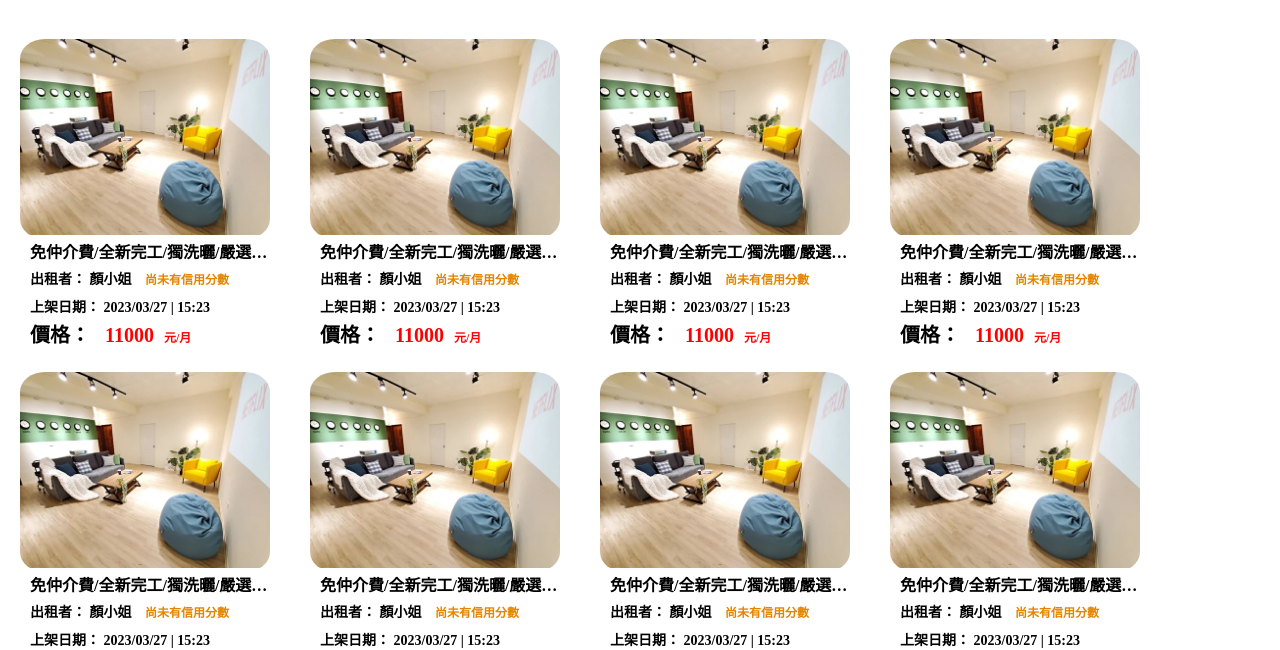
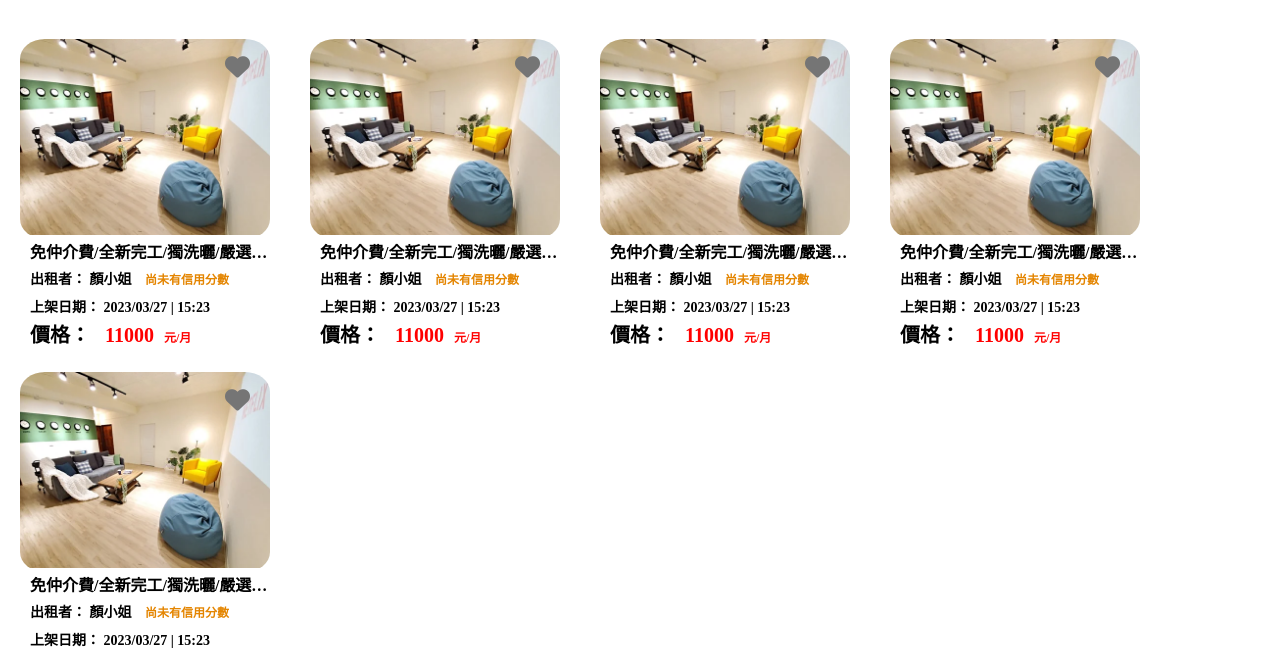
Before and after one commit to lazycat0830/HomeFinder, a plain HTML site: page index.html in a window 1280 px wide. Shown: the part 151-801 px from the top of the page. Drawn offline with Linux system fonts and the light colour scheme.

Commit message:
collect-finish

```diff
--- /dev/null
+++ b/css/collect.css
@@ -0,0 +1,80 @@
+*{
+    padding: 0px;
+    margin: 0px;
+    font-family: 'Microsoft JhengHei';
+}
+
+#content{
+    padding-top:140px;
+    width: 100%;
+}
+
+#content_in{
+    display: flex;
+    flex-wrap: wrap;
+    justify-content: left;
+}
+.Housing_Profile{
+    padding: 10px 20px ;
+    width: 250px;
+}
+
+
+.Housing_Profile span{
+    line-height: 1.7rem;
+    margin-left:10px;
+}
+
+.Houseimg{
+    width: 100%;
+    border-radius: 10%;
+    overflow: hidden;
+}
+
+.relative{
+    position: relative;
+    z-index: 0;
+}
+
+.absolute{
+    position: absolute;
+    z-index: 1;
+}
+
+.Like{
+    right: 40px;
+    top: 25px;
+    font-size: 25px;
+    color: #ff0000;
+}
+
+.flexcolumn{
+    display: flex;
+    flex-direction: column;
+}
+
+
+.text1{
+    width: 250px;
+    font-weight: bolder;
+    overflow: hidden;
+    white-space: nowrap;
+    text-overflow: ellipsis;
+}
+
+.text2{
+    font-weight: bolder;
+    font-size: 14px;
+    text-align: justify;
+
+}
+
+.text3{
+    font-weight: bolder;
+    font-size: 14px;
+}
+
+.text4{
+    font-weight: bolder;
+    font-size:20px;
+}
--- a/css/item-style.css
+++ b/css/item-style.css
@@ -24,12 +24,11 @@
 
 .img1-8 div img{
     height: 420px;
-    padding: 10px 10px 40px 10px;
+    padding: 10px;
 }
 
 .img1-8 div div img{
     height: 200px;
-
 }
 
 .img1-8_img1{
--- a/css/style.css
+++ b/css/style.css
@@ -160,3 +160,26 @@ header{
     line-height: 1.7rem;
     margin-left:10px;
 }
+
+.relative{
+    position: relative;
+    z-index: 0;
+}
+
+.absolute{
+    position: absolute;
+    z-index: 1;
+}
+
+.Like{
+    right: 40px;
+    top: 25px;
+    font-size: 25px;
+    color: #757575;
+}
+
+.collect_header{
+    width: 100px;
+    font-size: 1rem;
+    font-weight: bolder;
+}
--- a/index.html
+++ b/index.html
@@ -139,89 +139,58 @@
     </header>
     <div id="content">
         <div id="content_in">
-            <div class="Housing_Profile flexcolumn">
+            <div class="Housing_Profile flexcolumn relative">
                 <a href="/item.html"><div class="Houseimg">
                     <img width="250px" src="/image/1.webp">
                 </div></a>
-
+                <a href="#"><i class="fa-solid fa-heart absolute Like"></i></a>
                 <span class="text1">免仲介費/全新完工/獨洗曬/嚴選房客</span>
                 <span class="text2">出租者： 顏小姐 <span style="color: #e48500;font-size: 12px;font-weight: bolder;">尚未有信用分數</span></span>
                 <span class="text3">上架日期： 2023/03/27 | 15:23</span>
                 <span class="text4">價格： <span style="color: #ff0000;font-weight: bolder;">11000<span style="font-size: 12px;font-weight: bolder;">元/月</span></span></span>
             </div>
-            <div class="Housing_Profile flexcolumn">
+            <div class="Housing_Profile flexcolumn relative">
                 <a href="/item.html"><div class="Houseimg">
                     <img width="250px" src="/image/1.webp">
                 </div></a>
-
-                <span class="text1">免仲介費/全新完工/獨洗曬/嚴選房客</span>
-                <span class="text2">出租者： 顏小姐 <span style="color: #e48500;font-size: 12px;font-weight: bolder;">尚未有信用分數</span></span>
-                <span class="text3">上架日期： 2023/03/27 | 15:23</span>
-                <span class="text4">價格： <span style="color: #ff0000;font-weight: bolder;">11000<span style="font-size: 12px;font-weight: bolder;">元/月</span></span></span>
-            </div> <div class="Housing_Profile flexcolumn">
-                <a href="/item.html"><div class="Houseimg">
-                    <img width="250px" src="/image/1.webp">
-                </div></a>
-
-                <span class="text1">免仲介費/全新完工/獨洗曬/嚴選房客</span>
-                <span class="text2">出租者： 顏小姐 <span style="color: #e48500;font-size: 12px;font-weight: bolder;">尚未有信用分數</span></span>
-                <span class="text3">上架日期： 2023/03/27 | 15:23</span>
-                <span class="text4">價格： <span style="color: #ff0000;font-weight: bolder;">11000<span style="font-size: 12px;font-weight: bolder;">元/月</span></span></span>
-            </div> <div class="Housing_Profile flexcolumn">
-                <a href="/item.html"><div class="Houseimg">
-                    <img width="250px" src="/image/1.webp">
-                </div></a>
-
-                <span class="text1">免仲介費/全新完工/獨洗曬/嚴選房客</span>
-                <span class="text2">出租者： 顏小姐 <span style="color: #e48500;font-size: 12px;font-weight: bolder;">尚未有信用分數</span></span>
-                <span class="text3">上架日期： 2023/03/27 | 15:23</span>
-                <span class="text4">價格： <span style="color: #ff0000;font-weight: bolder;">11000<span style="font-size: 12px;font-weight: bolder;">元/月</span></span></span>
-            </div> <div class="Housing_Profile flexcolumn">
-                <a href="/item.html"><div class="Houseimg">
-                    <img width="250px" src="/image/1.webp">
-                </div></a>
-
-                <span class="text1">免仲介費/全新完工/獨洗曬/嚴選房客</span>
-                <span class="text2">出租者： 顏小姐 <span style="color: #e48500;font-size: 12px;font-weight: bolder;">尚未有信用分數</span></span>
-                <span class="text3">上架日期： 2023/03/27 | 15:23</span>
-                <span class="text4">價格： <span style="color: #ff0000;font-weight: bolder;">11000<span style="font-size: 12px;font-weight: bolder;">元/月</span></span></span>
-            </div> <div class="Housing_Profile flexcolumn">
-                <a href="/item.html"><div class="Houseimg">
-                    <img width="250px" src="/image/1.webp">
-                </div></a>
-
-                <span class="text1">免仲介費/全新完工/獨洗曬/嚴選房客</span>
-                <span class="text2">出租者： 顏小姐 <span style="color: #e48500;font-size: 12px;font-weight: bolder;">尚未有信用分數</span></span>
-                <span class="text3">上架日期： 2023/03/27 | 15:23</span>
-                <span class="text4">價格： <span style="color: #ff0000;font-weight: bolder;">11000<span style="font-size: 12px;font-weight: bolder;">元/月</span></span></span>
-            </div> <div class="Housing_Profile flexcolumn">
-                <a href="/item.html"><div class="Houseimg">
-                    <img width="250px" src="/image/1.webp">
-                </div></a>
-
-                <span class="text1">免仲介費/全新完工/獨洗曬/嚴選房客</span>
-                <span class="text2">出租者： 顏小姐 <span style="color: #e48500;font-size: 12px;font-weight: bolder;">尚未有信用分數</span></span>
-                <span class="text3">上架日期： 2023/03/27 | 15:23</span>
-                <span class="text4">價格： <span style="color: #ff0000;font-weight: bolder;">11000<span style="font-size: 12px;font-weight: bolder;">元/月</span></span></span>
-            </div> <div class="Housing_Profile flexcolumn">
-                <a href="/item.html"><div class="Houseimg">
-                    <img width="250px" src="/image/1.webp">
-                </div></a>
-
-                <span class="text1">免仲介費/全新完工/獨洗曬/嚴選房客</span>
-                <span class="text2">出租者： 顏小姐 <span style="color: #e48500;font-size: 12px;font-weight: bolder;">尚未有信用分數</span></span>
-                <span class="text3">上架日期： 2023/03/27 | 15:23</span>
-                <span class="text4">價格： <span style="color: #ff0000;font-weight: bolder;">11000<span style="font-size: 12px;font-weight: bolder;">元/月</span></span></span>
-            </div> <div class="Housing_Profile flexcolumn">
-                <a href="/item.html"><div class="Houseimg">
-                    <img width="250px" src="/image/1.webp">
-                </div></a>
-
+                <a href="#"><i class="fa-solid fa-heart absolute Like"></i></a>
                 <span class="text1">免仲介費/全新完工/獨洗曬/嚴選房客</span>
                 <span class="text2">出租者： 顏小姐 <span style="color: #e48500;font-size: 12px;font-weight: bolder;">尚未有信用分數</span></span>
                 <span class="text3">上架日期： 2023/03/27 | 15:23</span>
                 <span class="text4">價格： <span style="color: #ff0000;font-weight: bolder;">11000<span style="font-size: 12px;font-weight: bolder;">元/月</span></span></span>
             </div>
+            <div class="Housing_Profile flexcolumn relative">
+                <a href="/item.html"><div class="Houseimg">
+                    <img width="250px" src="/image/1.webp">
+                </div></a>
+                <a href="#"><i class="fa-solid fa-heart absolute Like"></i></a>
+                <span class="text1">免仲介費/全新完工/獨洗曬/嚴選房客</span>
+                <span class="text2">出租者： 顏小姐 <span style="color: #e48500;font-size: 12px;font-weight: bolder;">尚未有信用分數</span></span>
+                <span class="text3">上架日期： 2023/03/27 | 15:23</span>
+                <span class="text4">價格： <span style="color: #ff0000;font-weight: bolder;">11000<span style="font-size: 12px;font-weight: bolder;">元/月</span></span></span>
+            </div>
+            <div class="Housing_Profile flexcolumn relative">
+                <a href="/item.html"><div class="Houseimg">
+                    <img width="250px" src="/image/1.webp">
+                </div></a>
+                <a href="#"><i class="fa-solid fa-heart absolute Like"></i></a>
+                <span class="text1">免仲介費/全新完工/獨洗曬/嚴選房客</span>
+                <span class="text2">出租者： 顏小姐 <span style="color: #e48500;font-size: 12px;font-weight: bolder;">尚未有信用分數</span></span>
+                <span class="text3">上架日期： 2023/03/27 | 15:23</span>
+                <span class="text4">價格： <span style="color: #ff0000;font-weight: bolder;">11000<span style="font-size: 12px;font-weight: bolder;">元/月</span></span></span>
+            </div>
+            <div class="Housing_Profile flexcolumn relative">
+                <a href="/item.html"><div class="Houseimg">
+                    <img width="250px" src="/image/1.webp">
+                </div></a>
+                <a href="#"><i class="fa-solid fa-heart absolute Like"></i></a>
+                <span class="text1">免仲介費/全新完工/獨洗曬/嚴選房客</span>
+                <span class="text2">出租者： 顏小姐 <span style="color: #e48500;font-size: 12px;font-weight: bolder;">尚未有信用分數</span></span>
+                <span class="text3">上架日期： 2023/03/27 | 15:23</span>
+                <span class="text4">價格： <span style="color: #ff0000;font-weight: bolder;">11000<span style="font-size: 12px;font-weight: bolder;">元/月</span></span></span>
+            </div>
+
+
 
         </div>
     </div>
```
Also changed, not shown: collect.html (added, +61 -0 lines), css/header-style.css (+9 -0 lines), item.html (+1 -0 lines), javascript/index.js (added), javascript/item.js (added).
